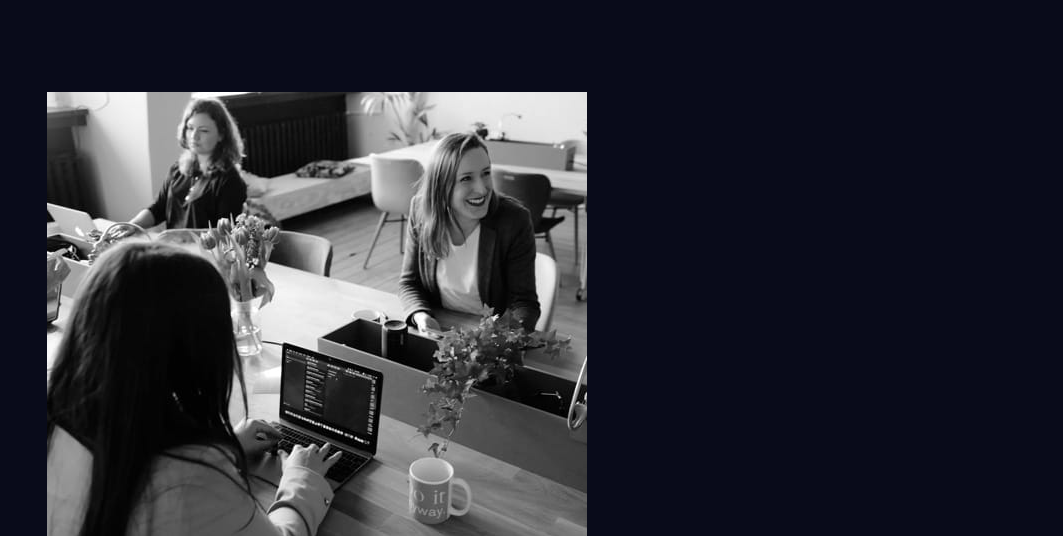
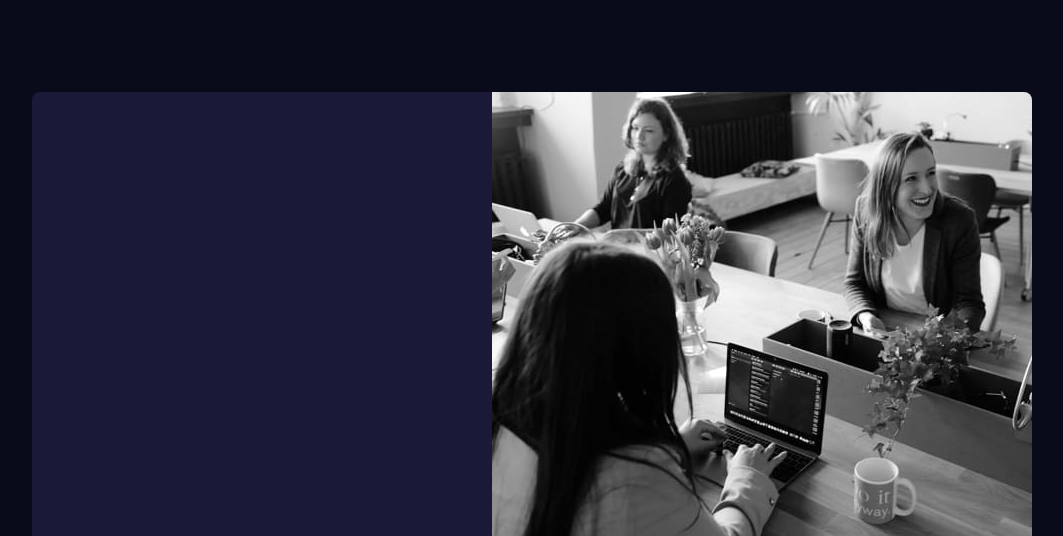
Before and after one commit to tamathecxder/stats-preview-card, a plain HTML site: page index.html in a window 1280 px wide. Shown: the top 536 px of the page, without its empty margins (188-1251 px from the left). Drawn offline with Linux system fonts and the light colour scheme.

Commit message:
Set style on stat-card elements

```diff
--- a/assets/css/style.css
+++ b/assets/css/style.css
@@ -58,3 +58,16 @@ body {
   justify-content: center;
   align-items: center;
 }
+
+.stat-card {
+  display: flex;
+  flex-direction: row-reverse;
+  justify-content: space-between;
+  flex-wrap: wrap;
+  width: 1000px;
+  height: auto;
+  border-radius: 8px;
+  background-color: var(--dark-desaturated-blue);
+  overflow: hidden;
+  position: relative;
+}
```
